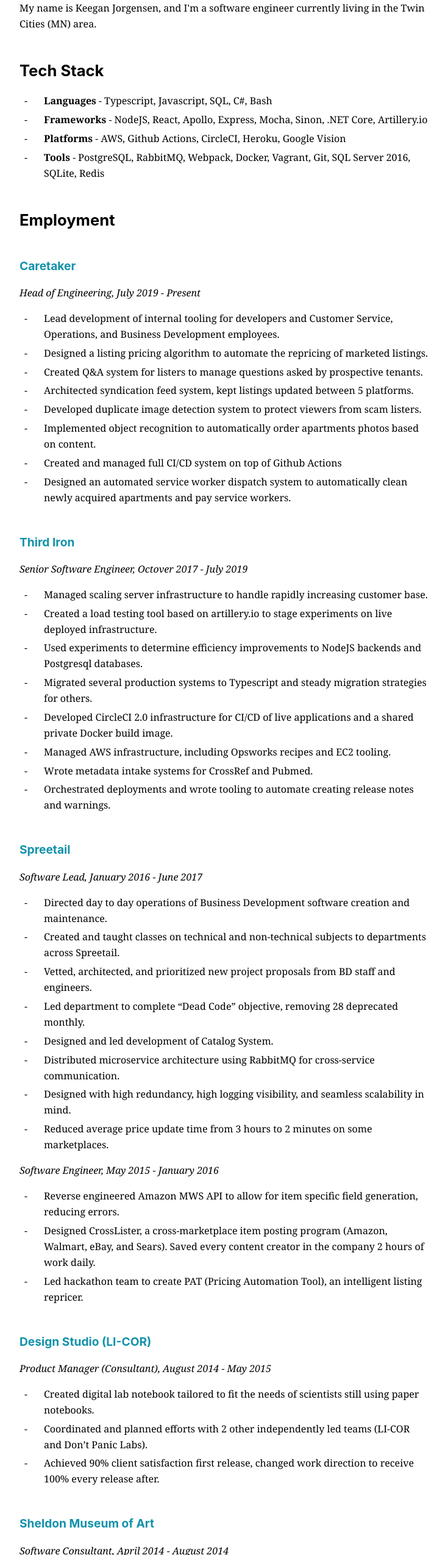
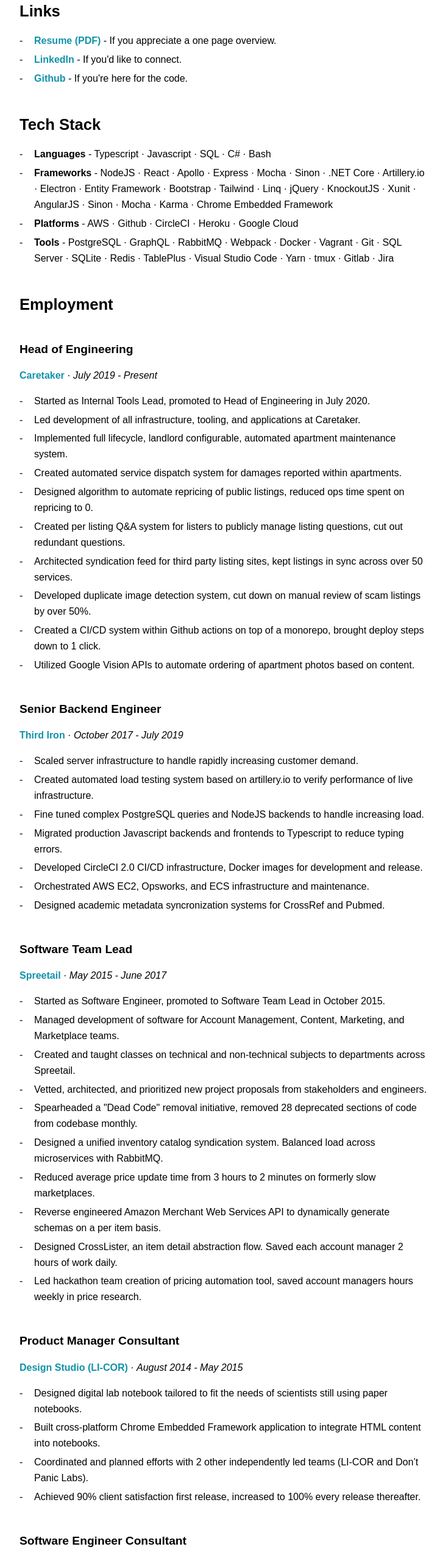
Before and after one commit to ahance/keeganj.com, a plain HTML site: page docs/about/index.html in a window 1280 px wide. Shown: the part 230-2780 px from the top of the page at 61% size, without its empty margins (272-1007 px from the left). Drawn offline with Linux system fonts and the light colour scheme; a web font is replaced by a local one.

Commit message:
Tweak about page, styles

```diff
--- a/docs/about/index.html
+++ b/docs/about/index.html
@@ -43,103 +43,101 @@
         <div class="header-body">
           <h2>Keegan Jorgensen</h2>
           <nav>
-            <a href="/">Home</a>
-            <a href="/posts/">Posts</a>
-            <a href="/about/">About</a>
-            <a href="https://github.com/keeganj" target="blank" rel="noopener"
-              >Github</a
-            >
+            <a href="/">Home</a> · <a href="/posts/">Posts</a> · <a href="/about/">About</a> · <a href="https://github.com/keeganj" target="blank" rel="noopener">Github</a>
           </nav>
         </div>
       </div>
       <div class="container">
 <h1 class="title">About</h1>
-<p>My name is Keegan Jorgensen, and I'm a software engineer currently living in the Twin Cities (MN) area.</p>
+<h2 id="links">Links</h2>
+<ul>
+<li><strong><a href="/resume-keegan-jorgensen.pdf">Resume (PDF)</a></strong> - If you appreciate a one page overview.</li>
+<li><strong><a rel="noopener" target="_blank" href="https://linkedin.com/in/keeganj">LinkedIn</a></strong> - If you'd like to connect.</li>
+<li><strong><a rel="noopener" target="_blank" href="https://github.com/keeganj">Github</a></strong> - If you're here for the code.</li>
+</ul>
 <h2 id="tech-stack">Tech Stack</h2>
 <ul>
-<li><strong>Languages</strong> - Typescript, Javascript, SQL, C#, Bash</li>
-<li><strong>Frameworks</strong> - NodeJS, React, Apollo, Express, Mocha, Sinon, .NET Core, Artillery.io</li>
-<li><strong>Platforms</strong> - AWS, Github Actions, CircleCI, Heroku, Google Vision</li>
-<li><strong>Tools</strong> - PostgreSQL, RabbitMQ, Webpack, Docker, Vagrant, Git, SQL Server 2016, SQLite, Redis</li>
+<li><strong>Languages</strong> - Typescript · Javascript · SQL · C# · Bash</li>
+<li><strong>Frameworks</strong> - NodeJS · React · Apollo · Express · Mocha · Sinon · .NET Core · Artillery.io · Electron · Entity Framework · Bootstrap · Tailwind · Linq · jQuery · KnockoutJS · Xunit · AngularJS · Sinon · Mocha · Karma · Chrome Embedded Framework</li>
+<li><strong>Platforms</strong> - AWS · Github · CircleCI · Heroku · Google Cloud</li>
+<li><strong>Tools</strong> - PostgreSQL · GraphQL · RabbitMQ · Webpack · Docker · Vagrant · Git · SQL Server · SQLite · Redis · TablePlus · Visual Studio Code · Yarn · tmux · Gitlab · Jira</li>
 </ul>
 <h2 id="employment">Employment</h2>
-<h3 id="caretaker"><a rel="noopener" target="_blank" href="https://caretaker.com">Caretaker</a></h3>
-<p><em>Head of Engineering, July 2019 - Present</em></p>
+<h3 id="head-of-engineering">Head of Engineering</h3>
+<p><strong><a rel="noopener" target="_blank" href="https://caretaker.com">Caretaker</a></strong> · <em>July 2019 - Present</em></p>
 <ul>
-<li>Lead development of internal tooling for developers and Customer Service, Operations, and Business Development employees.</li>
-<li>Designed a listing pricing algorithm to automate the repricing of marketed listings.</li>
-<li>Created Q&amp;A system for listers to manage questions asked by prospective tenants.</li>
-<li>Architected syndication feed system, kept listings updated between 5 platforms.</li>
-<li>Developed duplicate image detection system to protect viewers from scam listers.</li>
-<li>Implemented object recognition to automatically order apartments photos based on content.</li>
-<li>Created and managed full CI/CD system on top of Github Actions</li>
-<li>Designed an automated service worker dispatch system to automatically clean newly acquired apartments and pay service workers.</li>
+<li>Started as Internal Tools Lead, promoted to Head of Engineering in July 2020.</li>
+<li>Led development of all infrastructure, tooling, and applications at Caretaker.</li>
+<li>Implemented full lifecycle, landlord configurable, automated apartment maintenance system.</li>
+<li>Created automated service dispatch system for damages reported within apartments.</li>
+<li>Designed algorithm to automate repricing of public listings, reduced ops time spent on repricing to 0.</li>
+<li>Created per listing Q&amp;A system for listers to publicly manage listing questions, cut out redundant questions.</li>
+<li>Architected syndication feed for third party listing sites, kept listings in sync across over 50 services.</li>
+<li>Developed duplicate image detection system, cut down on manual review of scam listings by over 50%.</li>
+<li>Created a CI/CD system within Github actions on top of a monorepo, brought deploy steps down to 1 click.</li>
+<li>Utilized Google Vision APIs to automate ordering of apartment photos based on content.</li>
 </ul>
-<h3 id="third-iron"><a rel="noopener" target="_blank" href="https://thirdiron.com">Third Iron</a></h3>
-<p><em>Senior Software Engineer, Octover 2017 - July 2019</em></p>
+<h3 id="senior-backend-engineer">Senior Backend Engineer</h3>
+<p><strong><a rel="noopener" target="_blank" href="https://thirdiron.com">Third Iron</a></strong> · <em>October 2017 - July 2019</em></p>
 <ul>
-<li>Managed scaling server infrastructure to handle rapidly increasing customer base.</li>
-<li>Created a load testing tool based on artillery.io to stage experiments on live deployed infrastructure.</li>
-<li>Used experiments to determine efficiency improvements to NodeJS backends and Postgresql databases.</li>
-<li>Migrated several production systems to Typescript and steady migration strategies for others.</li>
-<li>Developed CircleCI 2.0 infrastructure for CI/CD of live applications and a shared private Docker build image.</li>
-<li>Managed AWS infrastructure, including Opsworks recipes and EC2 tooling.</li>
-<li>Wrote metadata intake systems for CrossRef and Pubmed.</li>
-<li>Orchestrated deployments and wrote tooling to automate creating release notes and warnings.</li>
+<li>Scaled server infrastructure to handle rapidly increasing customer demand.</li>
+<li>Created automated load testing system based on artillery.io to verify performance of live infrastructure.</li>
+<li>Fine tuned complex PostgreSQL queries and NodeJS backends to handle increasing load.</li>
+<li>Migrated production Javascript backends and frontends to Typescript to reduce typing errors.</li>
+<li>Developed CircleCI 2.0 CI/CD infrastructure, Docker images for development and release.</li>
+<li>Orchestrated AWS EC2, Opsworks, and ECS infrastructure and maintenance.</li>
+<li>Designed academic metadata syncronization systems for CrossRef and Pubmed.</li>
 </ul>
-<h3 id="spreetail"><a rel="noopener" target="_blank" href="https://spreetail.com">Spreetail</a></h3>
-<p><em>Software Lead, January 2016 - June 2017</em></p>
+<h3 id="software-team-lead">Software Team Lead</h3>
+<p><strong><a rel="noopener" target="_blank" href="https://spreetail.com">Spreetail</a></strong> · <em>May 2015 - June 2017</em></p>
 <ul>
-<li>Directed day to day operations of Business Development software creation and maintenance.</li>
+<li>Started as Software Engineer, promoted to Software Team Lead in October 2015.</li>
+<li>Managed development of software for Account Management, Content, Marketing, and Marketplace teams.</li>
 <li>Created and taught classes on technical and non-technical subjects to departments across Spreetail.</li>
-<li>Vetted, architected, and prioritized new project proposals from BD staff and engineers.</li>
-<li>Led department to complete “Dead Code” objective, removing 28 deprecated monthly.</li>
-<li>Designed and led development of Catalog System.</li>
-<li>Distributed microservice architecture using RabbitMQ for cross-service communication.</li>
-<li>Designed with high redundancy, high logging visibility, and seamless scalability in mind.</li>
-<li>Reduced average price update time from 3 hours to 2 minutes on some marketplaces.</li>
+<li>Vetted, architected, and prioritized new project proposals from stakeholders and engineers.</li>
+<li>Spearheaded a &quot;Dead Code&quot; removal initiative, removed 28 deprecated sections of code from codebase monthly.</li>
+<li>Designed a unified inventory catalog syndication system. Balanced load across microservices with RabbitMQ.</li>
+<li>Reduced average price update time from 3 hours to 2 minutes on formerly slow marketplaces.</li>
+<li>Reverse engineered Amazon Merchant Web Services API to dynamically generate schemas on a per item basis.</li>
+<li>Designed CrossLister, an item detail abstraction flow. Saved each account manager 2 hours of work daily.</li>
+<li>Led hackathon team creation of pricing automation tool, saved account managers hours weekly in price research.</li>
 </ul>
-<p><em>Software Engineer, May 2015 - January 2016</em></p>
+<h3 id="product-manager-consultant">Product Manager Consultant</h3>
+<p><strong><a rel="noopener" target="_blank" href="https://www.licor.com/">Design Studio (LI-COR)</a></strong> · <em>August 2014 - May 2015</em></p>
 <ul>
-<li>Reverse engineered Amazon MWS API to allow for item specific field generation, reducing errors.</li>
-<li>Designed CrossLister, a cross-marketplace item posting program (Amazon, Walmart, eBay, and Sears). Saved every content creator in the company 2 hours of work daily. </li>
-<li>Led hackathon team to create PAT (Pricing Automation Tool), an intelligent listing repricer.</li>
+<li>Designed digital lab notebook tailored to fit the needs of scientists still using paper notebooks.</li>
+<li>Built cross-platform Chrome Embedded Framework application to integrate HTML content into notebooks.</li>
+<li>Coordinated and planned efforts with 2 other independently led teams (LI-COR and Don’t Panic Labs).</li>
+<li>Achieved 90% client satisfaction first release, increased to 100% every release thereafter.</li>
 </ul>
-<h3 id="design-studio-li-cor"><a rel="noopener" target="_blank" href="https://www.licor.com/">Design Studio (LI-COR)</a></h3>
-<p><em>Product Manager (Consultant), August 2014 - May 2015</em></p>
-<ul>
-<li>Created digital lab notebook tailored to fit the needs of scientists still using paper notebooks.</li>
-<li>Coordinated and planned efforts with 2 other independently led teams (LI-COR and Don’t Panic Labs).</li>
-<li>Achieved 90% client satisfaction first release, changed work direction to receive 100% every release after.</li>
-</ul>
-<h3 id="sheldon-museum-of-art"><a rel="noopener" target="_blank" href="https://sheldonartmuseum.org/">Sheldon Museum of Art</a></h3>
-<p><em>Software Consultant, April 2014 - August 2014</em></p>
+<h3 id="software-engineer-consultant">Software Engineer Consultant</h3>
+<p><strong><a rel="noopener" target="_blank" href="https://sheldonartmuseum.org/">Sheldon Museum of Art</a></strong> · <em>April 2014 - August 2014</em></p>
 <ul>
 <li>Designed and created virtual tour mobile web app for Sheldon Sculpture Garden.</li>
-<li>Used GPS to provide relevant exhibit photography and audio tours.</li>
+<li>Utilized GPS to provide relevant exhibit photography and audio tours.</li>
 <li>Integrated with Google Streetview tours of Sculpture Garden.</li>
-<li>Created content management system for museum workers to update site without coding. </li>
+<li>Created content management system for museum workers to update site without coding.</li>
 </ul>
-<h3 id="garmin-aviation-division"><a rel="noopener" target="_blank" href="https://buy.garmin.com/en-US/US/in-the-air/general-aviation/cInTheAir-c582-p0.html">Garmin (Aviation Division)</a></h3>
-<p><em>Software Engineer (Intern), May 2013 - August 2013</em></p>
+<h3 id="software-engineer-intern">Software Engineer Intern</h3>
+<p><strong><a rel="noopener" target="_blank" href="https://buy.garmin.com/en-US/US/in-the-air/general-aviation/cInTheAir-c582-p0.html">Garmin (Aviation Division)</a></strong> · <em>May 2013 - August 2013</em></p>
 <ul>
-<li>Migrated GIA 1000 (aircraft control systems) code to library for future device use.</li>
-<li>Wrote extensive tests to achieve 100% (statement and branch) code coverage on all migrated libraries.</li>
-<li>Edited relevant sections in pilot’s manual and wrote documentation to meet FAA standards.</li>
+<li>Abstracted C code designed for GIA 1000 (aircraft control systems) to be used on future aircraft.</li>
+<li>Extensively tested code to achieve 100% (statement and branch) coverage on all migrated libraries.</li>
+<li>Revised and authored portions of pilots manual to meet stringent FAA standards.</li>
 </ul>
-<h3 id="thomson-reuters-findlaw"><a rel="noopener" target="_blank" href="https://www.findlaw.com/">Thomson Reuters (Findlaw)</a></h3>
-<p><em>Software Engineer (Intern), May 2012 - August 2012</em></p>
+<h3 id="software-engineer-intern-1">Software Engineer Intern</h3>
+<p><strong><a rel="noopener" target="_blank" href="https://www.findlaw.com/">Thomson Reuters (Findlaw)</a></strong> · <em>May 2012 - August 2012</em></p>
 <ul>
-<li>Migrated GIA 1000 (aircraft control systems) code to library for future device use.</li>
-<li>Wrote extensive tests to achieve 100% (statement and branch) code coverage on all migrated libraries.</li>
-<li>Edited relevant sections in pilot’s manual and wrote documentation to meet FAA standards.</li>
+<li>Developed Java CMS for internal customer operations (roughly 800 employee users)</li>
+<li>Wrote server job monitors in OpenReports with SQL to alert DBAs when jobs failed or were over time.</li>
+<li>Designed an analytics system to better optomize customer operations workflows (based around Splunk).</li>
 </ul>
 <h2 id="education">Education</h2>
-<h3 id="bachelors-of-science-computer-engineering">Bachelors of Science, Computer Engineering</h3>
+<h3 id="b-s-e-computer-engineering">B.S.E Computer Engineering</h3>
+<p><strong><a rel="noopener" target="_blank" href="https://unl.edu">University of Nebraska, Lincoln</a></strong> - <em>August 2011 - May 2015</em></p>
 <ul>
-<li>University of Nebraska, Lincoln</li>
-<li>Jeffrey Raikes School of Computer Science and Business (cohort of 20, University Honors)</li>
-<li>August 2011 - May 2015</li>
+<li>B.S.E. in Computer Engineering with Minor in Business. GPA: 3.8.</li>
+<li>Jeffrey Raikes School of Computer Science and Business (cohort of 20) and University Honors. </li>
 </ul>
 
 </div>
--- a/sass/style.scss
+++ b/sass/style.scss
@@ -1,22 +1,28 @@
 $gray: #75715e;
-$serif: charter, Georgia, Cambria, "Times New Roman", Times, serif;
-$sans: -apple-system, BlinkMacSystemFont, "Segoe UI", Roboto, Helvetica, Arial, sans-serif, "Apple Color Emoji", "Segoe UI Emoji", "Segoe UI Symbol";
+
+@import url('https://rsms.me/inter/inter.css');
 
 body {
   display: table;
   margin: auto;
-  font-family: $sans;
+  font-family: 'Inter', sans-serif;
+}
+
+@supports (font-variation-settings: normal) {
+  body { font-family: 'Inter var', sans-serif; }
 }
 
 .section {
   display: table-cell;
   width: 42rem;
-  padding: 3rem;
+  padding: 1rem 3rem 1rem 3rem;
 }
 
 .header {
   display: flex;
-  margin-bottom: 4rem;
+  margin-bottom: 3rem;
+  padding-bottom: 1.25rem;
+  border-bottom: 2px solid black;
 
   svg {
     height: 3.3rem;
@@ -25,19 +31,16 @@
   }
 
   h2 {
-    font-weight: 300;
-    margin: 0 0 1rem -0.1rem;
+    margin: 0 0 0.7rem -0.1rem;
   }
 }
 
 nav {
   display: flex;
   margin-top: 0;
-  font-size: 0.8rem;
 
   a {
-    border-left: 1px solid $gray;
-    padding: 0 0.8rem 0 0.8rem;
+    padding: 0 0.5rem 0 0.5rem;
 
     &:first-child {
       padding-left: 0;
@@ -81,17 +84,17 @@
 }
 
 p {
-  font-family: $serif;
   margin-top: 1rem;
   line-height: 1.625;
 }
 
 ul {
   list-style-type: none;
+  padding-left: 1.5rem;
 
   li:before {
     content: '\2011';
-    margin-left: -2rem;
+    margin-left: -1.5rem;
     position: absolute;
   }
 }
@@ -99,7 +102,10 @@
 li {
   margin-top: 0.3rem;
   line-height: 1.625;
-  font-family: $serif;
+}
+
+td {
+  padding: 0 1rem 0.8rem 0;
 }
 
 .toc {
@@ -111,7 +117,6 @@
 
   li {
     margin-top: 0.4rem;
-    font-family: $sans;
   }
 
   li:before {
@@ -254,11 +259,13 @@
 @media (prefers-color-scheme: dark) {
   body {
     color: white;
-    background: darken(#272822, 6);
+    background: black;
     font-weight: 300;
   }
 
   .header {
+    border-color: white;
+
     svg {
       fill: white;
     }
```
Also changed, not shown: docs/404.html (+1 -6 lines), docs/consulting/index.html (+1 -6 lines), docs/index.html (+1 -6 lines), docs/posts/estimating-large-table-counts-in-postgres/index.html (+4 -9 lines), docs/posts/hello-world/index.html (+4 -9 lines), docs/posts/hello-zola/index.html (+4 -9 lines), docs/posts/index.html (+1 -6 lines), docs/posts/infinity-and-negative-zero-in-javascript/index.html (+4 -9 lines), docs/posts/testing-postgresql-statements-for-syntax-errors-without-running-them/index.html (+4 -9 lines), templates/base.html (+1 -6 lines), templates/post-page.html (+3 -3 lines), docs/style.css, 5 other files.
